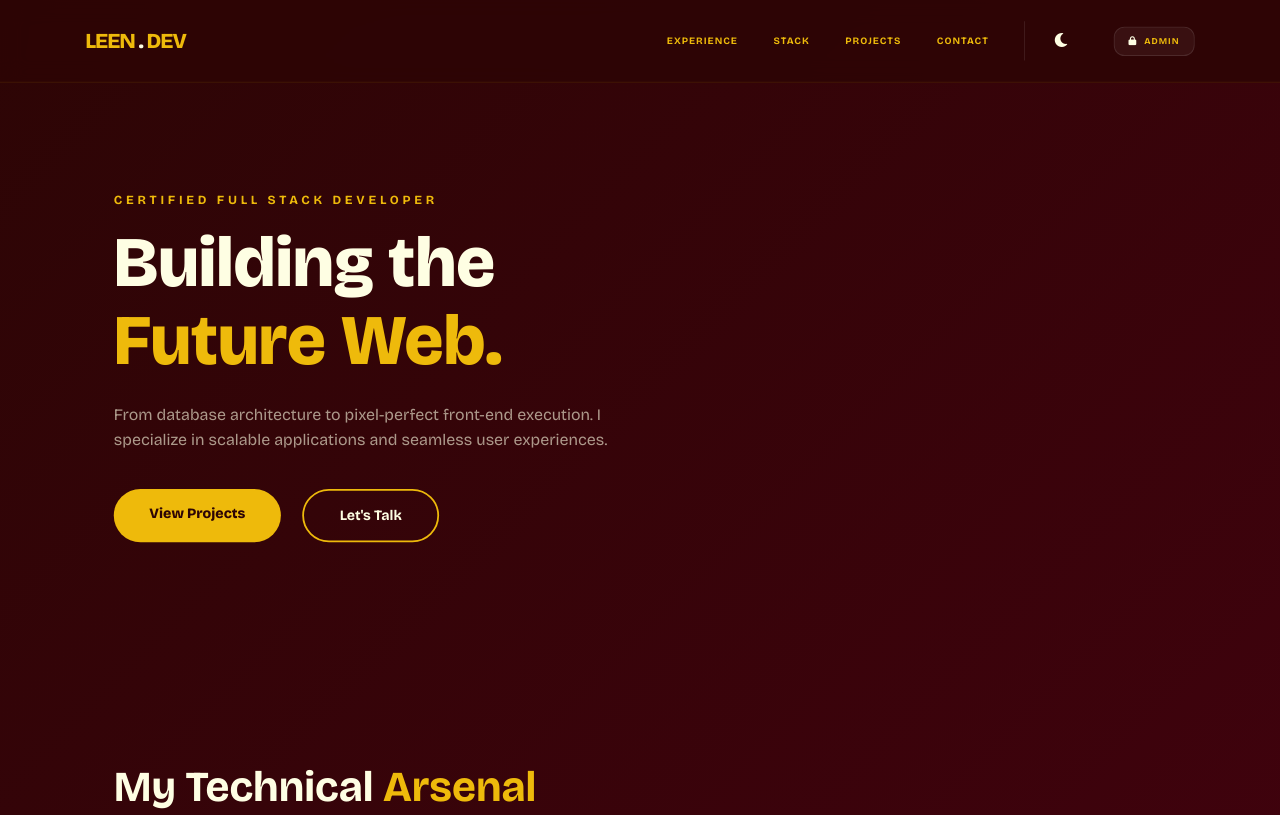
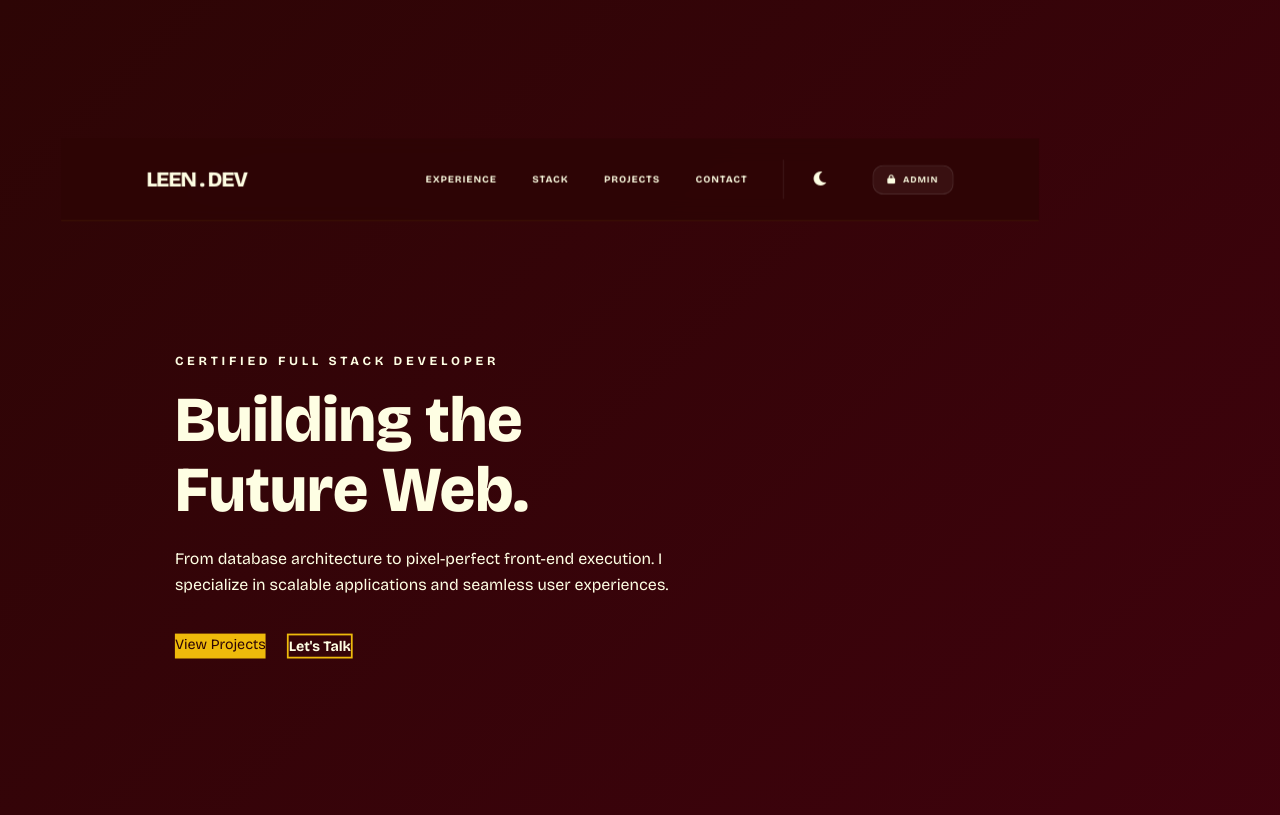
Before and after one commit to leenalkhateeb9820-stack/Portfolio2026, a website: page index.html in a window 1280 px wide. Shown: the top 815 px of the page. Drawn offline with nearby package versions, Linux system fonts and the light colour scheme; no server answers.

Commit message:
Update style.css

```diff
--- a/style.css
+++ b/style.css
@@ -26,49 +26,45 @@
     box-sizing: border-box;
 }
 
-html {
-    /* هذا يمنع ظهور شريط التمرير العرضي المزعج ويسمح بالتحكم بالمقياس */
-    overflow-x: hidden;
-    width: 100%;
-}
-
 body {
     font-family: 'Bricolage Grotesque', sans-serif !important;
     background: var(--main-bg);
     color: var(--text-main);
-    transition: background 0.3s ease;
-    /* تحديد عرض ثابت داخلي لضمان عدم تحرك العناصر */
-    width: 1440px;
-    transform-origin: top left;
-    min-height: 100vh;
+    transition: all 0.3s ease;
+    /* تثبيت العرض تماماً لمنع التداخل */
+    min-width: 1100px;
+    width: 1100px;
+    margin: 0 auto;
+    overflow-x: hidden;
 }
 
-/* --- الهيدر والناف بار --- */
 nav {
+    width: 1100px;
     background: var(--nav-bg);
     backdrop-filter: blur(12px);
     border-bottom: 1px solid rgba(238, 186, 11, 0.1);
-    width: 1440px;
-    position: sticky;
-    top: 0;
-    z-index: 100;
+    white-space: nowrap;
 }
 
 .main-title {
-    font-size: 5rem;
+    font-size: 4.5rem;
     line-height: 1.1;
     font-weight: 800;
     white-space: nowrap;
 }
 
-/* --- المشاريع (تثبيت الشكل الأفقي) --- */
-#projects-grid .glass-card {
-    display: flex !important;
-    flex-direction: row !important;
-    align-items: center !important;
-    flex-wrap: nowrap !important;
-    width: 100% !important;
-    min-height: 400px;
+.btn-gold-bg {
+    background-color: var(--gold) !important;
+    color: var(--burgundy-dark) !important;
+    display: inline-block;
+    text-align: center;
+    text-decoration: none;
+}
+
+.btn-gold-border {
+    border: 2px solid var(--gold) !important;
+    background: transparent !important;
+    text-decoration: none;
 }
 
 .glass-card {
@@ -76,26 +72,17 @@ nav {
     backdrop-filter: blur(12px);
     border: 1px solid rgba(238, 186, 11, 0.2);
     border-radius: 2rem;
+    transition: transform 0.3s ease;
 }
 
-/* ألوان النصوص */
-.gold-text { color: var(--gold) !important; }
-.cream-text { color: var(--cream) !important; }
-.muted-text { color: var(--cream-muted) !important; }
-
-.btn-gold-bg {
-    background-color: var(--gold) !important;
-    color: var(--burgundy-dark) !important;
-    font-weight: 800 !important;
-    padding: 1rem 2.5rem;
-    border-radius: 9999px;
-}
-
-.btn-gold-border {
-    border: 2px solid var(--gold) !important;
-    padding: 1rem 2.5rem;
-    border-radius: 9999px;
-    color: var(--cream) !important;
+/* حل مشكلة التداخل في كرت المشروع */
+#projects-grid .glass-card {
+    display: flex !important;
+    flex-direction: row !important;
+    align-items: center !important;
+    flex-wrap: nowrap !important; /* يمنع نزول الصورة تحت النص */
+    min-height: 400px;
+    padding: 40px;
 }
 
 .skill-bar-bg { background: rgba(254, 254, 227, 0.1); height: 4px; border-radius: 2px; }
@@ -103,6 +90,12 @@ nav {
 
 .reveal { opacity: 0; transform: translateY(30px); transition: 0.8s ease-out; }
 .reveal.active { opacity: 1; transform: translateY(0); }
+
+.footer-divider {
+    border-top: 1px solid rgba(254, 254, 227, 0.1);
+    margin: 80px auto 0;
+    width: 90%;
+}
 
 .copyright-2026 {
     text-align: center;
```
